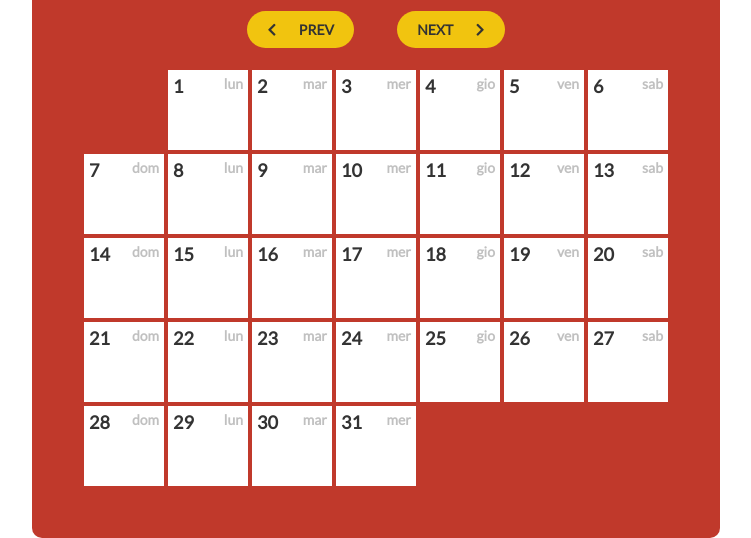
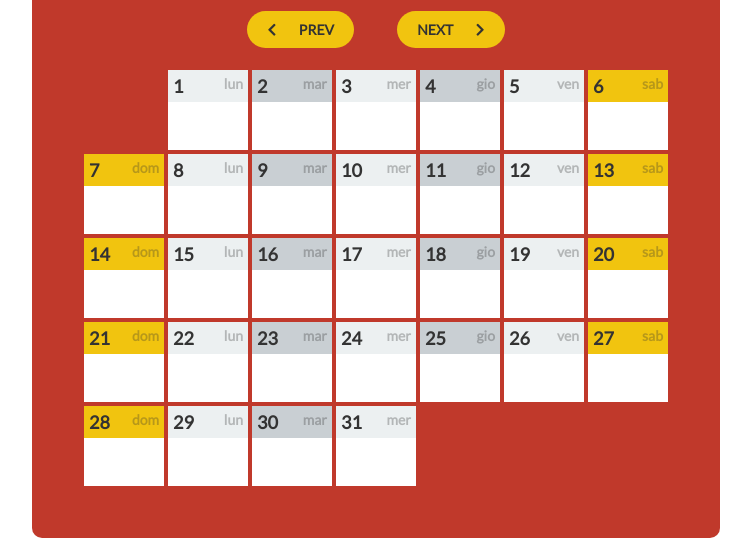
Before and after one commit to danielepraino/ajax-ex-calendar, a plain HTML site: page calendar_v2/index.html in a window 1280 px wide. Shown: the part 265-803 px from the top of the page, without its empty margins (264-1015 px from the left). Drawn offline with nearby package versions, Linux system fonts and the light colour scheme; no server answers.

Commit message:
calendar_v2 day label colors added

```diff
--- a/calendar_v2/script.js
+++ b/calendar_v2/script.js
@@ -19,7 +19,7 @@ var monthCount = 0;
 var january = 0;
 var december = 11;
 var calendarCol = 7;
-var holidays, monthBeginWith;
+var holidays, monthBeginWith, currentDay;
 
 //dichiaro le variabili per handlebarjs
 var daysTemplate = $("#days-template").html();
@@ -94,9 +94,16 @@ function calendarPageGen(currentDate, days, obj) {
     obj.num = obj.dayNum = i;
     obj.holidayDate = currentDate.format("YYYY-MM-") + dateFormatter(i);
     obj.dayName = moment(currentDate).add({days: i-1}).format("ddd");
-
+    currentDay = moment(obj.holidayDate).day();
     $(".calendar-days").append(calendarTemplate(obj));
     calendarGridGen(calendarCol);
+    if (!(currentDay % 6)) {
+      $(".day[data-num=" + i + "]").find(".day-info").addClass("weekend");
+    } else if (!(currentDay % 2)){
+      $(".day[data-num=" + i + "]").find(".day-info").addClass("odd");
+    } else {
+      $(".day[data-num=" + i + "]").find(".day-info").addClass("even");
+    }
   }
 };
 
--- a/calendar_v2/style.css
+++ b/calendar_v2/style.css
@@ -80,8 +80,16 @@ button:focus {
   justify-content: space-between;
 }
 
+.day-info.even {
+  background: #ecf0f1;
+}
+
+.day-info.odd {
+  background: #c9cfd3;
+}
+
 .day-info.weekend {
-  background: #27ae60;
+  background: #f1c40f;
 }
 
 .day-num {
@@ -95,7 +103,7 @@ button:focus {
 }
 
 .holiday-name {
-  color: #0e5e2f;
+  color: #156636;
   font-size: 14px;
   font-style: italic;
   text-align: right;
```
